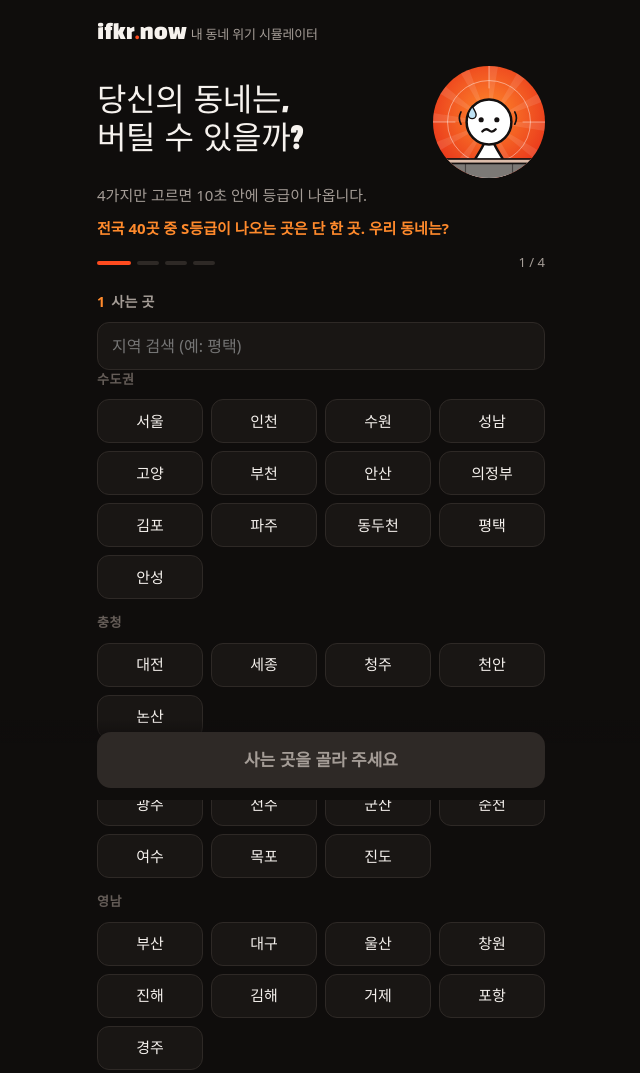
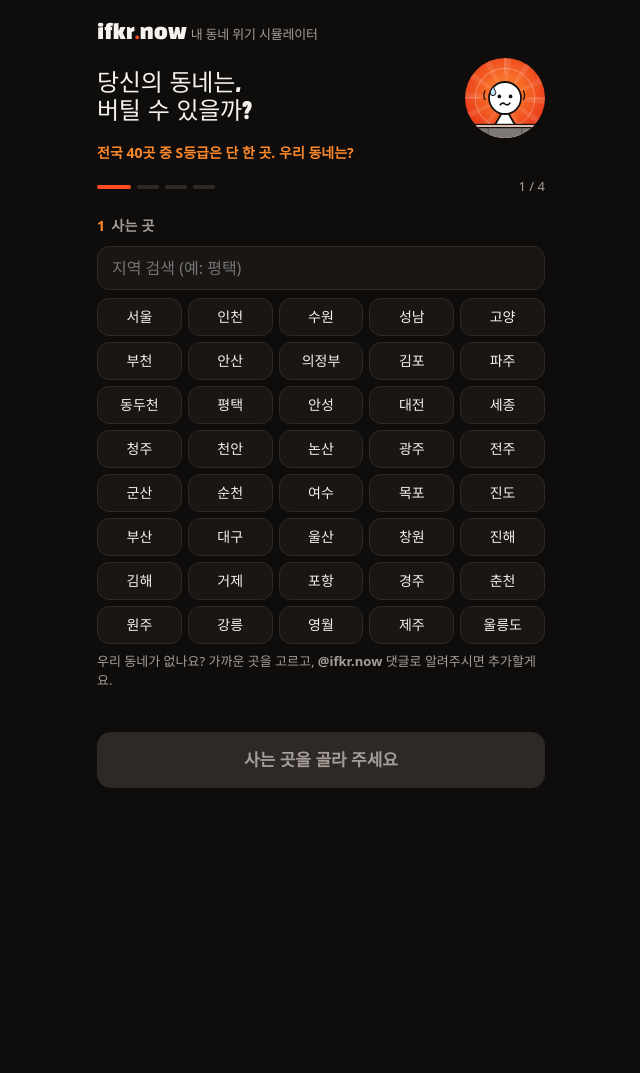
Before and after one commit to ifkrnow/ifkrnow.github.io, a plain HTML site: page index.html in a window 1280 px wide. Shown: the top 1073 px of the page, without its empty margins (319-959 px from the left). After the commit the page ends 800 px from the top, so only its background shows below. Drawn offline with Linux system fonts and the light colour scheme.

Commit message:
입력 단계마다 스크롤 없이 한 화면에
Co-Authored-By: Claude Opus 5.5 <noreply@anthropic.com>

```diff
--- a/index.html
+++ b/index.html
@@ -82,6 +82,13 @@ button{font:inherit;color:inherit;background:none;border:0;cursor:pointer}
 .shrow{border:1px solid var(--line);border-radius:14px;background:var(--card);padding:12px 14px;display:grid;gap:8px}
 .shrow b{display:block;font-size:15px}.shrow span{display:block;font-size:13px;color:var(--sub)}
 .shrow .act{display:flex;gap:6px}.shrow .act a{flex:1;text-align:center;min-height:40px;display:flex;align-items:center;justify-content:center;border:1px solid var(--line);border-radius:10px;font-size:14px;color:var(--fg);text-decoration:none}
+.grid5{display:grid;grid-template-columns:repeat(5,1fr);gap:6px;margin-top:8px}
+.grid5 .opt{min-height:38px;padding:5px 2px;font-size:14px}
+#input .intro{grid-template-columns:1fr 80px;margin-top:6px}
+#input h1{font-size:24px}
+#input .tease{margin-top:4px;font-size:14px}
+#input .search{height:44px}
+@media (max-height:740px){#input .intro{display:none}#input .tease{margin-top:10px;font-size:15px}#st1>.note:last-child{display:none}} /* 낮은 폰: 1단계도 한 화면에 */
 .stepbar{margin-top:14px;display:grid;gap:10px}
 .stepbar .dots{display:flex;align-items:center;gap:6px}
 .stepbar .dots i{width:22px;height:4px;border-radius:2px;background:var(--line)}.stepbar .dots i.done{background:var(--sub)}.stepbar .dots i.on{background:var(--brand);width:34px}
@@ -143,8 +150,7 @@ button{font:inherit;color:inherit;background:none;border:0;cursor:pointer}
       <div><h1>당신의 동네는,<br>버틸 수 있을까?</h1></div>
       <div id="introChar" aria-hidden="true"></div>
     </div>
-    <p class="lead">4가지만 고르면 10초 안에 등급이 나옵니다.</p>
-    <p class="tease">전국 40곳 중 S등급이 나오는 곳은 단 한 곳. 우리 동네는?</p>
+    <p class="tease">전국 40곳 중 S등급은 단 한 곳. 우리 동네는?</p>
   </div>
   <!-- 한 번에 한 단계씩: 1 사는 곳 → 2 위기 → 3 누구와 → 4 층 -->
   <div class="stepbar" id="stepbar"></div>
@@ -567,16 +573,16 @@ function renderBar(){
     (step>1?`<div class="picked">${STEP.slice(0,step-1).map((s,i)=>`<button data-go="${i+1}">${esc(label(s.k))}</button>`).join('<b>›</b>')}</div>`:'');
   $('stepbar').querySelectorAll('[data-go]').forEach(b=>b.onclick=()=>showStep(+b.dataset.go)); // 고른 것을 누르면 그 단계로 돌아감
 }
-function showStep(n){step=n;[1,2,3,4].forEach(i=>$('st'+i).hidden=i!==n);$('introBox').hidden=n>1;renderBar();updateCTA();scrollTo(0,0)}
+function showStep(n){step=n;[1,2,3,4].forEach(i=>$('st'+i).hidden=i!==n);$('introBox').hidden=n>1;document.querySelector('footer').hidden=true;renderBar();updateCTA();scrollTo(0,0)}
 function updateCTA(){if(!$('result').hidden)return;const cur=STEP[step-1],ok=S[cur.k]!==null;
   $('go').classList.toggle('wait',!ok);$('go').textContent=!ok?cur.msg:step<4?'다음':'10초 진단 시작';
   $('back').hidden=step===1;$('back').textContent='이전'}
 function pick(box,btn,adv=true){box.querySelectorAll('.opt').forEach(x=>x.setAttribute('aria-pressed',x===btn));updateCTA();
   if(adv)setTimeout(()=>step<4?showStep(step+1):start(),220)} // 살짝 눌린 걸 보여 준 뒤 넘어감
 
-Object.entries(GROUP).forEach(([gname,list])=>{const sec=document.createElement('div');sec.className='grp';sec.innerHTML=`<h3>${gname}</h3>`;
-  const grid=document.createElement('div');grid.className='grid';
-  list.forEach(r=>{const b=opt(r,'',()=>{S.r=r;pick($('regions'),b)});b.dataset.r=r;grid.append(b)});sec.append(grid);$('regions').append(sec)});
+// 한 화면에 다 들어오게 권역 머리글 없이 5칸 격자 (순서는 권역 순 그대로, 찾기는 검색창으로)
+{const grid=document.createElement('div');grid.className='grid5';
+  Object.values(GROUP).flat().forEach(r=>{const b=opt(r,'',()=>{S.r=r;pick($('regions'),b)});b.dataset.r=r;grid.append(b)});$('regions').append(grid)}
 Object.entries(CRISIS).forEach(([k,c])=>{const b=opt(c.name,c.d,()=>{S.c=k;pick($('crises'),b)});$('crises').append(b)});
 Object.entries(HOME).forEach(([k,h])=>{const b=opt(h.name,h.d,()=>{S.h=k;pick($('homes'),b)});$('homes').append(b)});
 FLOOR.forEach((n,i)=>{const b=opt(n,'',()=>{S.f=i;pick($('floors'),b)});$('floors').append(b)});
@@ -592,7 +598,8 @@ $('q').oninput=e=>{const q=e.target.value.trim().replace(/(특별|광역)?시$|
   if(q&&shown.length===1&&S.r!==shown[0].dataset.r){S.r=shown[0].dataset.r;pick($('regions'),shown[0],false)} // 하나만 남으면 바로 선택(타이핑 중이라 스크롤은 안 함)
 };
 
-function showResult(){$('input').hidden=true;$('result').hidden=false;$('back').hidden=S.shared;$('back').textContent='다시';$('friend').hidden=!S.shared;
+function showResult(){$('input').hidden=true;$('result').hidden=false;document.querySelector('footer').hidden=false; // 안내문은 결과 화면에서만 (입력 단계는 한 화면에)
+$('back').hidden=S.shared;$('back').textContent='다시';$('friend').hidden=!S.shared;
   $('go').classList.remove('wait');$('go').textContent=S.shared?'내 동네도 해보기':'스토리 카드 저장';scrollTo(0,0)}
 function showInput(){if(S.shared){Object.assign(S,{r:null,c:null,h:null,f:null});document.querySelectorAll('#input .opt').forEach(b=>b.setAttribute('aria-pressed','false'))}
   S.shared=false;$('result').hidden=true;$('input').hidden=false;$('friend').hidden=true;
@@ -610,7 +617,7 @@ $('go').onclick=()=>{
   step<4?showStep(step+1):start();
 };
 $('back').onclick=()=>$('result').hidden?showStep(Math.max(1,step-1)):showInput();
-renderBar();updateCTA();
+renderBar();updateCTA();document.querySelector('footer').hidden=true;
 
 function analysis(){
   const v=R[S.r],c=CRISIS[S.c];
```
